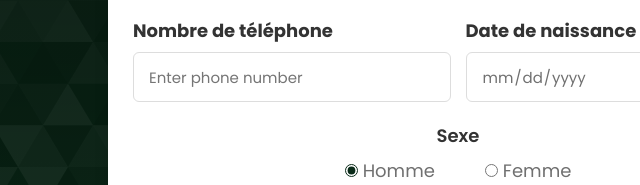
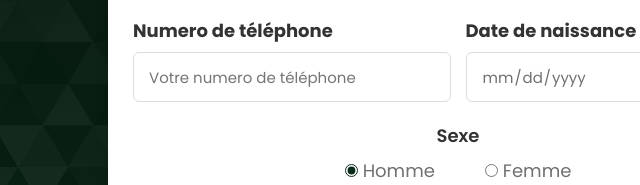
Before and after one commit to majdaelfadil/covoiturage, a plain HTML site: page Registre.html in a window 1280 px wide. Shown: the part 418-603 px from the top of the page, 182-822 px from the left. Drawn offline with Linux system fonts and the light colour scheme.

Commit message:
update Registre

```diff
--- a/Registre.html
+++ b/Registre.html
@@ -36,8 +36,8 @@
           </div>
           <div class="column">
             <div class="input-box">
-              <label>Nombre de téléphone</label>
-              <input type="number" placeholder="Enter phone number" required />
+              <label>Numero de téléphone</label>
+              <input type="number" placeholder="Votre numero de téléphone" required />
             </div>
             <div class="input-box">
               <label>Date de naissance</label>
```
